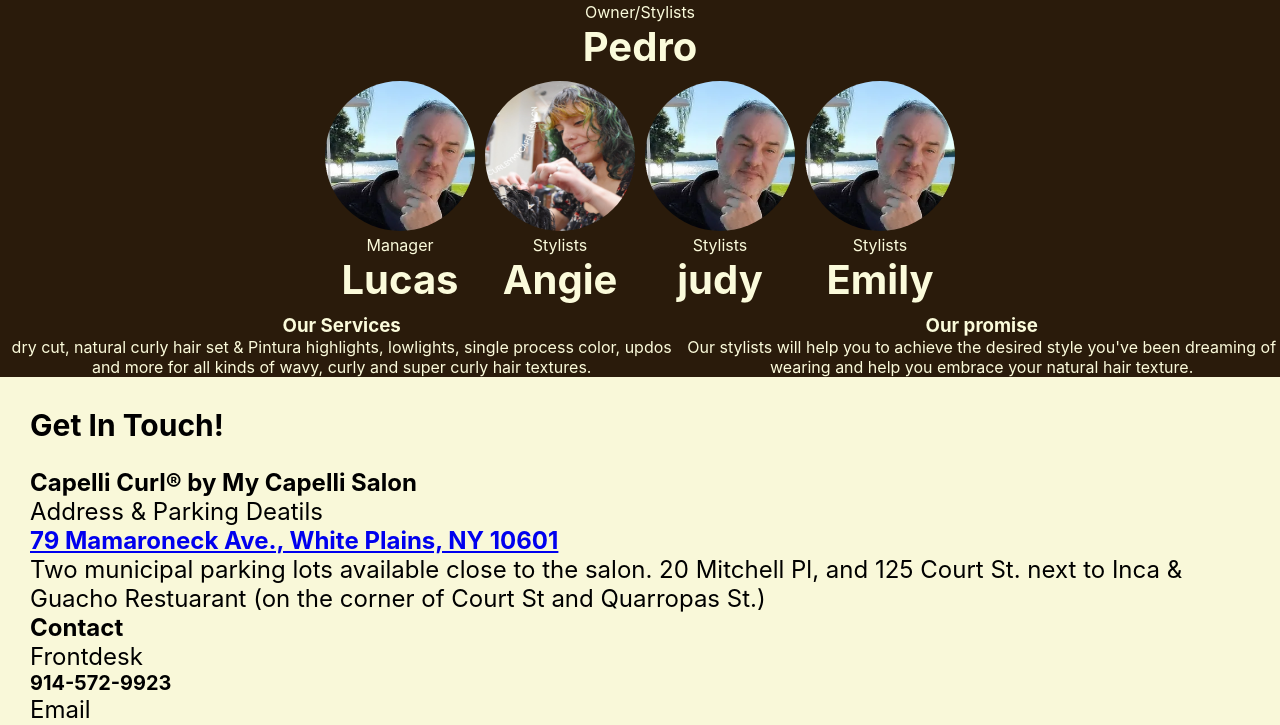
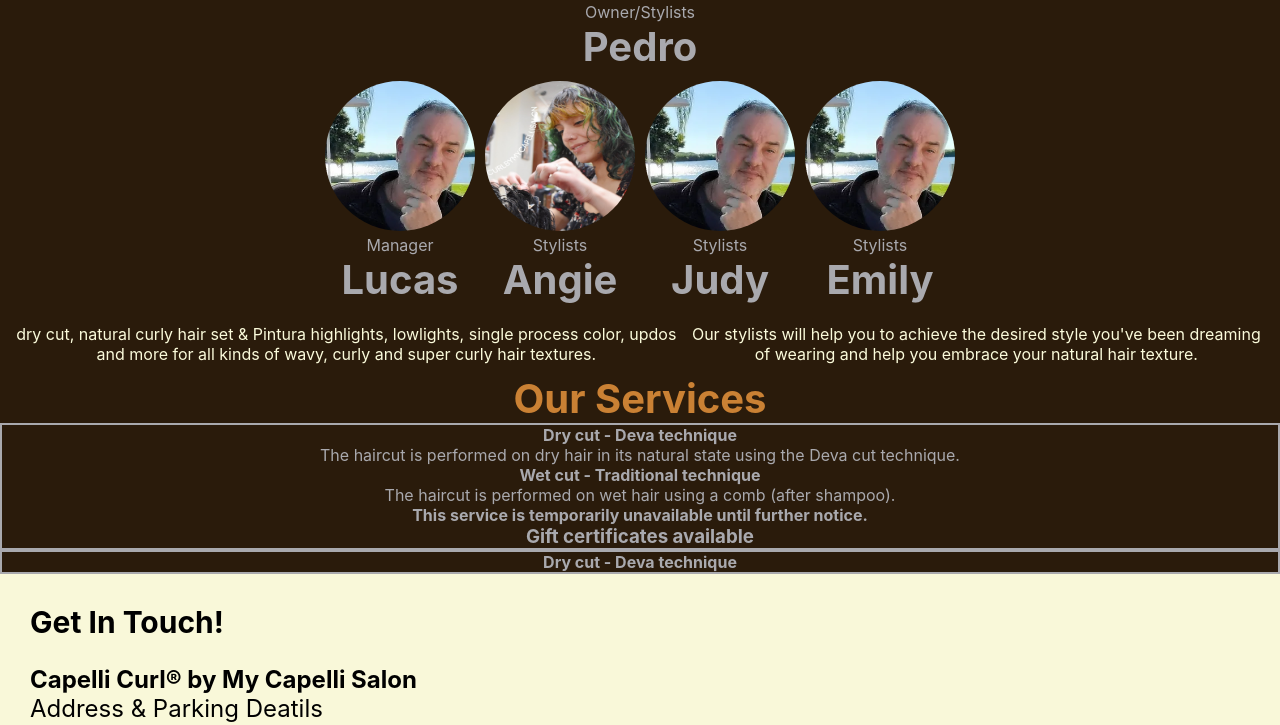
Before and after one commit to alexJSanchez/micapelli, a React (Create React App) app: page / in a window 1280 px wide. Shown: the part 753-1478 px from the top of the page. Built offline with nearby package versions, Linux system fonts and the light colour scheme.

Commit message:
service section

```diff
--- a/src/App.css
+++ b/src/App.css
@@ -57,7 +57,7 @@
 .team {
 	background-color: #2a1b0b;
 	text-align: center;
-	color: #fbfbdb;
+	color: #a9a9ae;
 	h2 {
 		font-size: 40px;
 	}
@@ -65,10 +65,13 @@
 .team-text-container {
 	display: flex;
 	flex-direction: column;
+	padding: 10px;
+	color: #fbfbdb;
 	h2 {
 		text-wrap: nowrap;
 	}
 }
+
 .employee-card-image {
 	border-radius: 50%;
 
--- a/src/components/team.js
+++ b/src/components/team.js
@@ -34,7 +34,7 @@
 					<div>
 						<img className="employee-card-image" src={lucas}></img>
 						<p>Stylists</p>
-						<h2>judy</h2>
+						<h2>Judy</h2>
 					</div>
 					<div>
 						<img className="employee-card-image" src={lucas}></img>
@@ -45,18 +45,36 @@
 			</div>
 			<div className="team-text-container">
 				<p>
-					<h3>Our Services</h3>
 					dry cut, natural curly hair set & Pintura highlights, lowlights,
 					single process color, updos and more for all kinds of wavy, curly and
 					super curly hair textures.
 				</p>
 				<p>
-					<h3>Our promise</h3>
 					Our stylists will help you to achieve the desired style you've been
 					dreaming of wearing and help you embrace your natural hair texture.
 				</p>
 			</div>
-			<div></div>
+			<div className="services-caontainer">
+				<h2 style={{ color: "#ca8134" }}>Our Services</h2>
+			</div>
+			<div className="services">
+				<div style={{ border: "solid 2px", padding: "0px 20px" }}>
+					<h4>Dry cut - Deva technique</h4>
+					<p>
+						The haircut is performed on dry hair in its natural state using the
+						Deva cut technique.
+					</p>
+					<h4>Wet cut - Traditional technique</h4>
+					<p>
+						The haircut is performed on wet hair using a comb (after shampoo).{" "}
+					</p>
+					<h4>This service is temporarily unavailable until further notice.</h4>
+					<h3>Gift certificates available</h3>
+				</div>
+				<div style={{ border: "solid 2px" }}>
+					<h4 className="">Dry cut - Deva technique</h4>
+				</div>
+			</div>
 		</div>
 	);
 }
```
